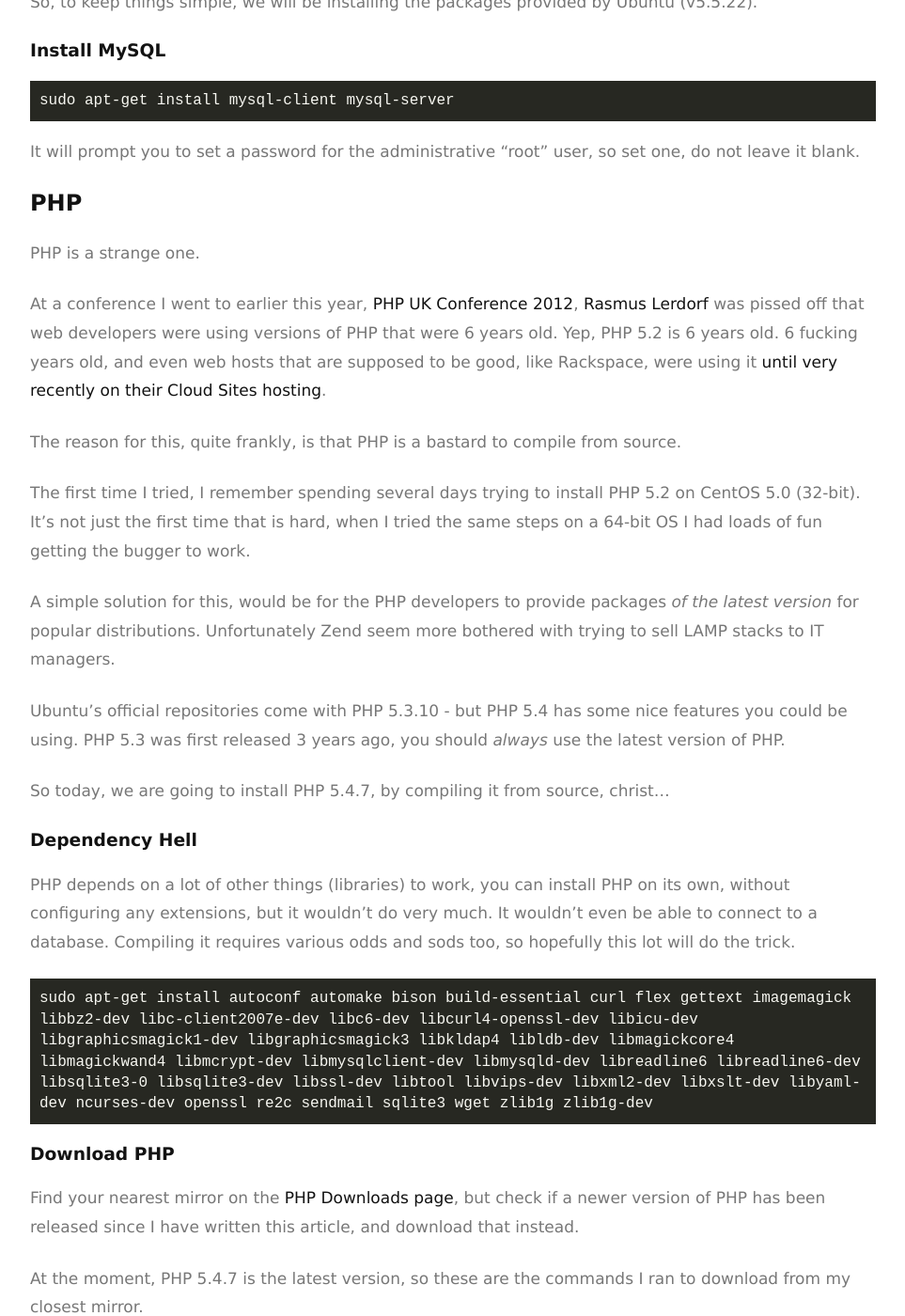
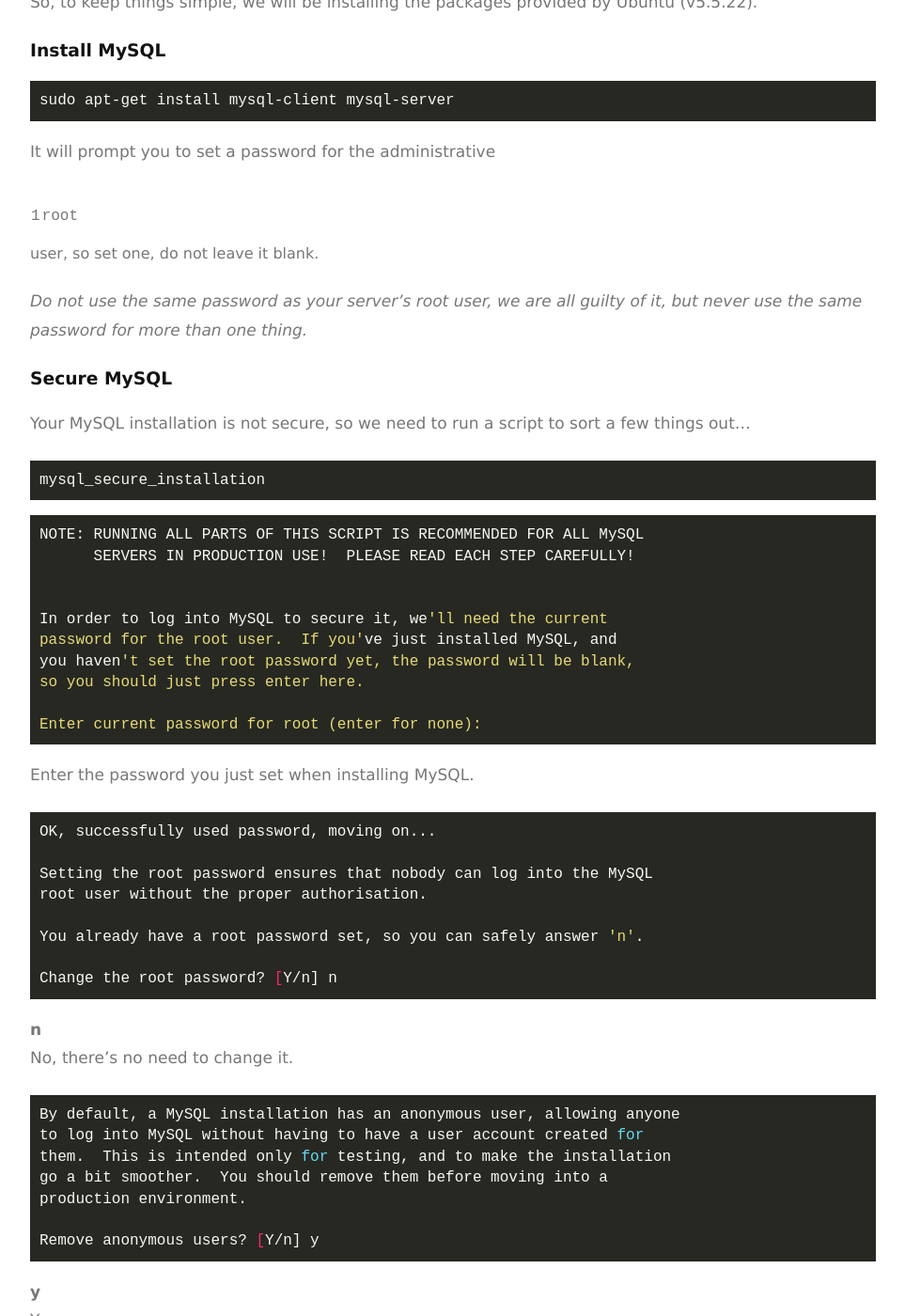
Before and after one commit to lukearmstrong/lukearmstrong.co.uk, a Jekyll site: the page built from _posts/2012-10-06-lemp-linux-nginx-mysql-php.markdown, in a window 1280 px wide and 1400 px high, scrolled down 4939 px. Shown: the whole window at 94% size, without its empty margins (158-1121 px from the left). Built offline with Jekyll 4.4.1, drawn with Linux system fonts in a browser that asks for light colours; Markdown is read by kramdown in place of the engine named in the settings; some of the changed text lies outside the part shown.

Commit message:
added Secure MySQL section

```diff
--- a/_posts/2012-10-06-lemp-linux-nginx-mysql-php.markdown
+++ b/_posts/2012-10-06-lemp-linux-nginx-mysql-php.markdown
@@ -157,9 +157,91 @@
 sudo apt-get install mysql-client mysql-server
 {% endhighlight %}
 
-It will prompt you to set a password for the administrative "root" user, so set one, do not leave it blank.
+It will prompt you to set a password for the administrative `root` user, so set one, do not leave it blank.
+
+_Do not use the same password as your server's root user, we are all guilty of it, but never use the same password for more than one thing._
 
 
+### Secure MySQL
+
+Your MySQL installation is not secure, so we need to run a script to sort a few things out...
+
+{% highlight sh %}
+mysql_secure_installation
+{% endhighlight %}
+
+{% highlight sh %}
+NOTE: RUNNING ALL PARTS OF THIS SCRIPT IS RECOMMENDED FOR ALL MySQL
+      SERVERS IN PRODUCTION USE!  PLEASE READ EACH STEP CAREFULLY!
+
+
+In order to log into MySQL to secure it, we'll need the current
+password for the root user.  If you've just installed MySQL, and
+you haven't set the root password yet, the password will be blank,
+so you should just press enter here.
+
+Enter current password for root (enter for none):
+{% endhighlight %}
+
+Enter the password you just set when installing MySQL.
+
+{% highlight sh %}
+OK, successfully used password, moving on...
+
+Setting the root password ensures that nobody can log into the MySQL
+root user without the proper authorisation.
+
+You already have a root password set, so you can safely answer 'n'.
+
+Change the root password? [Y/n] n
+{% endhighlight %}
+
+**n**
+No, there's no need to change it.
+
+{% highlight sh %}
+By default, a MySQL installation has an anonymous user, allowing anyone
+to log into MySQL without having to have a user account created for
+them.  This is intended only for testing, and to make the installation
+go a bit smoother.  You should remove them before moving into a
+production environment.
+
+Remove anonymous users? [Y/n] y
+{% endhighlight %}
+
+**y**
+Yes, remove anonymous users.
+
+{% highlight sh %}
+Normally, root should only be allowed to connect from 'localhost'.  This
+ensures that someone cannot guess at the root password from the network.
+
+Disallow root login remotely? [Y/n] y
+{% endhighlight %}
+
+**y**
+Yes, root should not be able to login remotely, if you want to connect remotely then create a new user to do so.
+
+{% highlight sh %}
+By default, MySQL comes with a database named 'test' that anyone can
+access.  This is also intended only for testing, and should be removed
+before moving into a production environment.
+
+Remove test database and access to it? [Y/n] y
+{% endhighlight %}
+
+**y**
+Yes, remove the test database.
+
+{% highlight sh %}
+Reloading the privilege tables will ensure that all changes made so far
+will take effect immediately.
+
+Reload privilege tables now? [Y/n] y
+{% endhighlight %}
+
+**y**
+Yes.
 
 
 
```
Also changed, not shown: other parts of _posts/2012-10-06-lemp-linux-nginx-mysql-php.markdown (+0 -2 lines).
